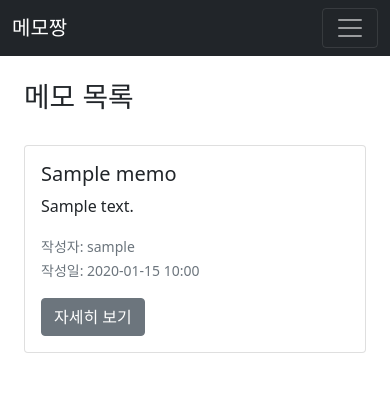
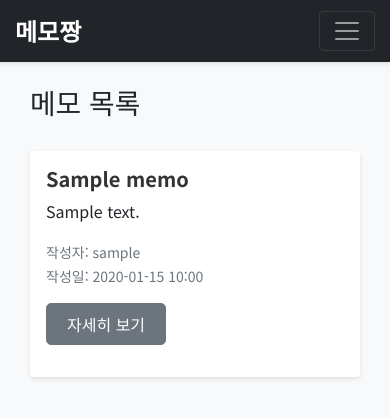
Before and after one commit to poq65/vibecoding_Django, a Django app: template templates/memos/memo_list.html in a window 390 px wide. Shown: the top 418 px of the page. Run offline with Django 3.2, Linux system fonts and the light colour scheme; the template is opened without the code that fills it: most values are stand-ins (such as "Sample title", 1, 10 or a date in 2020).

Commit message:
[UI/UX] 프론트엔드 구현
1. 스타일링
   - 커스텀 CSS 파일 추가
   - Google Fonts 통합
   - 반응형 디자인 구현
   - 애니메이션 효과 추가

2. JavaScript 기능
   - 폼 유효성 검사
   - 메시지 자동 숨김
   - 문자 수 카운터
   - 삭제 확인
   - 반응형 네비게이션

3. 템플릿 개선
   - base.html 구조화
   - 정적 파일 통합
   - Bootstrap 컴포넌트 최적화

```diff
--- /dev/null
+++ b/static/css/style.css
@@ -0,0 +1,135 @@
+/* 기본 스타일 */
+body {
+    background-color: #f8f9fa;
+    font-family: 'Noto Sans KR', sans-serif;
+}
+
+/* 네비게이션 바 스타일 */
+.navbar {
+    box-shadow: 0 2px 4px rgba(0,0,0,.1);
+}
+
+.navbar-brand {
+    font-weight: bold;
+    font-size: 1.5rem;
+}
+
+/* 카드 스타일 */
+.card {
+    border: none;
+    box-shadow: 0 2px 4px rgba(0,0,0,.1);
+    transition: transform 0.2s ease;
+}
+
+.card:hover {
+    transform: translateY(-5px);
+}
+
+.card-title {
+    font-weight: bold;
+    color: #333;
+}
+
+/* 버튼 스타일 */
+.btn {
+    border-radius: 5px;
+    padding: 8px 20px;
+    font-weight: 500;
+}
+
+.btn-primary {
+    background-color: #007bff;
+    border-color: #007bff;
+}
+
+.btn-primary:hover {
+    background-color: #0069d9;
+    border-color: #0062cc;
+}
+
+/* 메모 리스트 스타일 */
+.memo-list {
+    margin-top: 2rem;
+}
+
+.memo-item {
+    height: 100%;
+}
+
+/* 폼 스타일 */
+.form-control {
+    border-radius: 5px;
+    border: 1px solid #ced4da;
+}
+
+.form-control:focus {
+    border-color: #80bdff;
+    box-shadow: 0 0 0 0.2rem rgba(0,123,255,.25);
+}
+
+/* 알림 메시지 스타일 */
+.alert {
+    border-radius: 5px;
+    margin-bottom: 1rem;
+}
+
+/* 반응형 디자인 */
+@media (max-width: 768px) {
+    .container {
+        padding: 0 15px;
+    }
+
+    .card {
+        margin-bottom: 1rem;
+    }
+}
+
+/* 애니메이션 */
+.fade-in {
+    animation: fadeIn 0.5s ease-in;
+}
+
+@keyframes fadeIn {
+    from {
+        opacity: 0;
+        transform: translateY(20px);
+    }
+    to {
+        opacity: 1;
+        transform: translateY(0);
+    }
+}
+
+/* 메모 상세 페이지 스타일 */
+.memo-detail {
+    max-width: 800px;
+    margin: 0 auto;
+}
+
+.memo-content {
+    font-size: 1.1rem;
+    line-height: 1.8;
+    white-space: pre-wrap;
+}
+
+/* 메모 작성/수정 폼 스타일 */
+.memo-form {
+    max-width: 800px;
+    margin: 0 auto;
+}
+
+.memo-form textarea {
+    min-height: 200px;
+}
+
+/* 로그인/회원가입 폼 스타일 */
+.auth-form {
+    max-width: 400px;
+    margin: 2rem auto;
+}
+
+/* 프로필 페이지 스타일 */
+.profile-section {
+    max-width: 600px;
+    margin: 0 auto;
+}
--- a/templates/base.html
+++ b/templates/base.html
@@ -1,12 +1,17 @@
+{% load static %}
 <!DOCTYPE html>
 <html lang="ko">
 <head>
     <meta charset="UTF-8">
     <meta name="viewport" content="width=device-width, initial-scale=1.0">
     <title>{% block title %}메모짱{% endblock %}</title>
+    <!-- Bootstrap CSS -->
     <link href="https://cdn.jsdelivr.net/npm/bootstrap@5.1.3/dist/css/bootstrap.min.css" rel="stylesheet">
+    <!-- Google Fonts -->
+    <link href="https://fonts.googleapis.com/css2?family=Noto+Sans+KR:wght@400;500;700&display=swap" rel="stylesheet">
+    <!-- Custom CSS -->
+    <link href="{% static 'css/style.css' %}" rel="stylesheet">
     {% block extra_head %}{% endblock %}
-</head>
 <body>
     <nav class="navbar navbar-expand-lg navbar-dark bg-dark">
         <div class="container">
@@ -50,7 +55,10 @@
         {% block content %}{% endblock %}
     </main>
 
+    <!-- Bootstrap Bundle JS -->
     <script src="https://cdn.jsdelivr.net/npm/bootstrap@5.1.3/dist/js/bootstrap.bundle.min.js"></script>
+    <!-- Custom JS -->
+    <script src="{% static 'js/main.js' %}"></script>
     {% block extra_body %}{% endblock %}
 </body>
 </html>
```
Also changed, not shown: static/js/main.js (added, +81 -0 lines).
